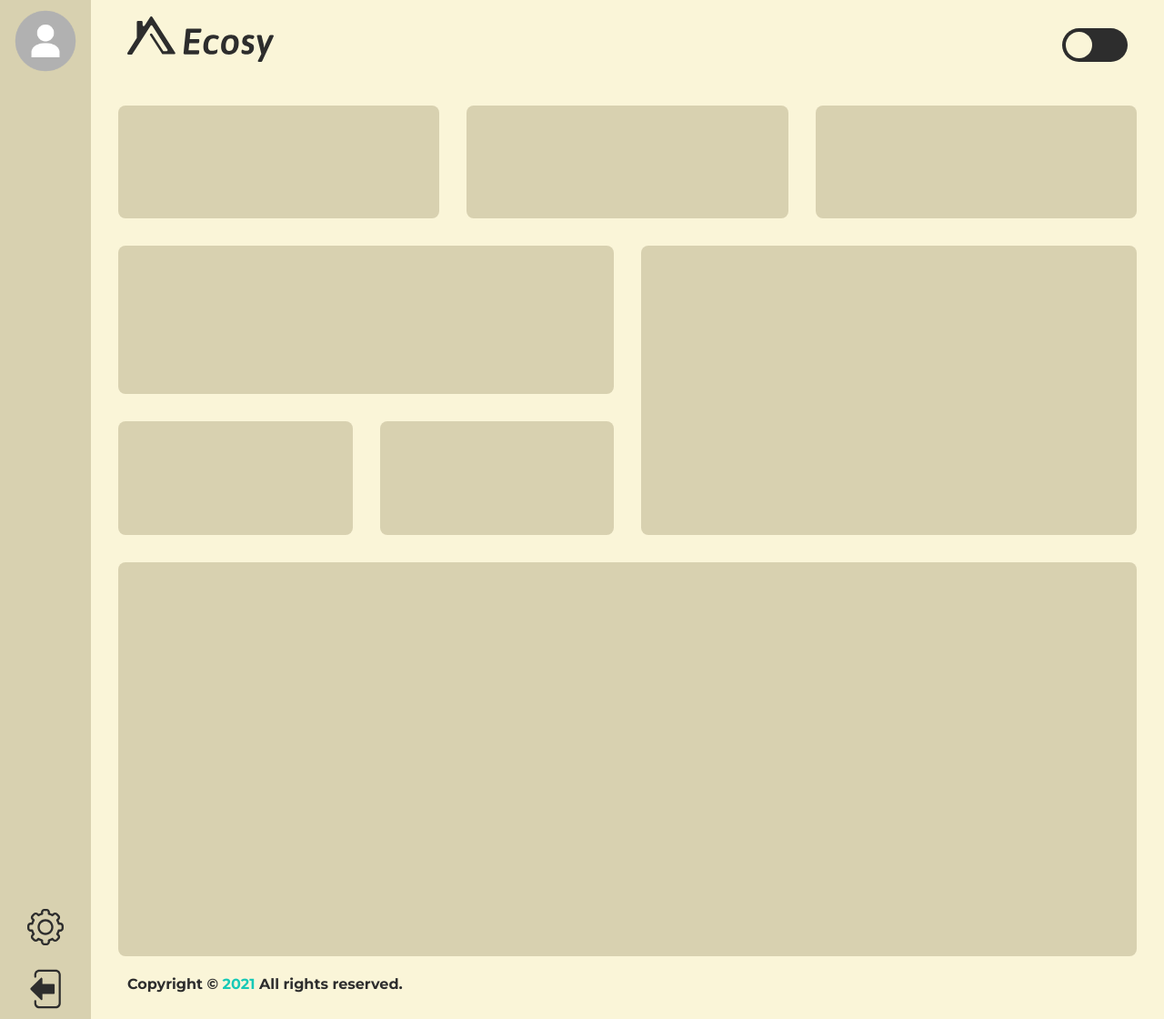
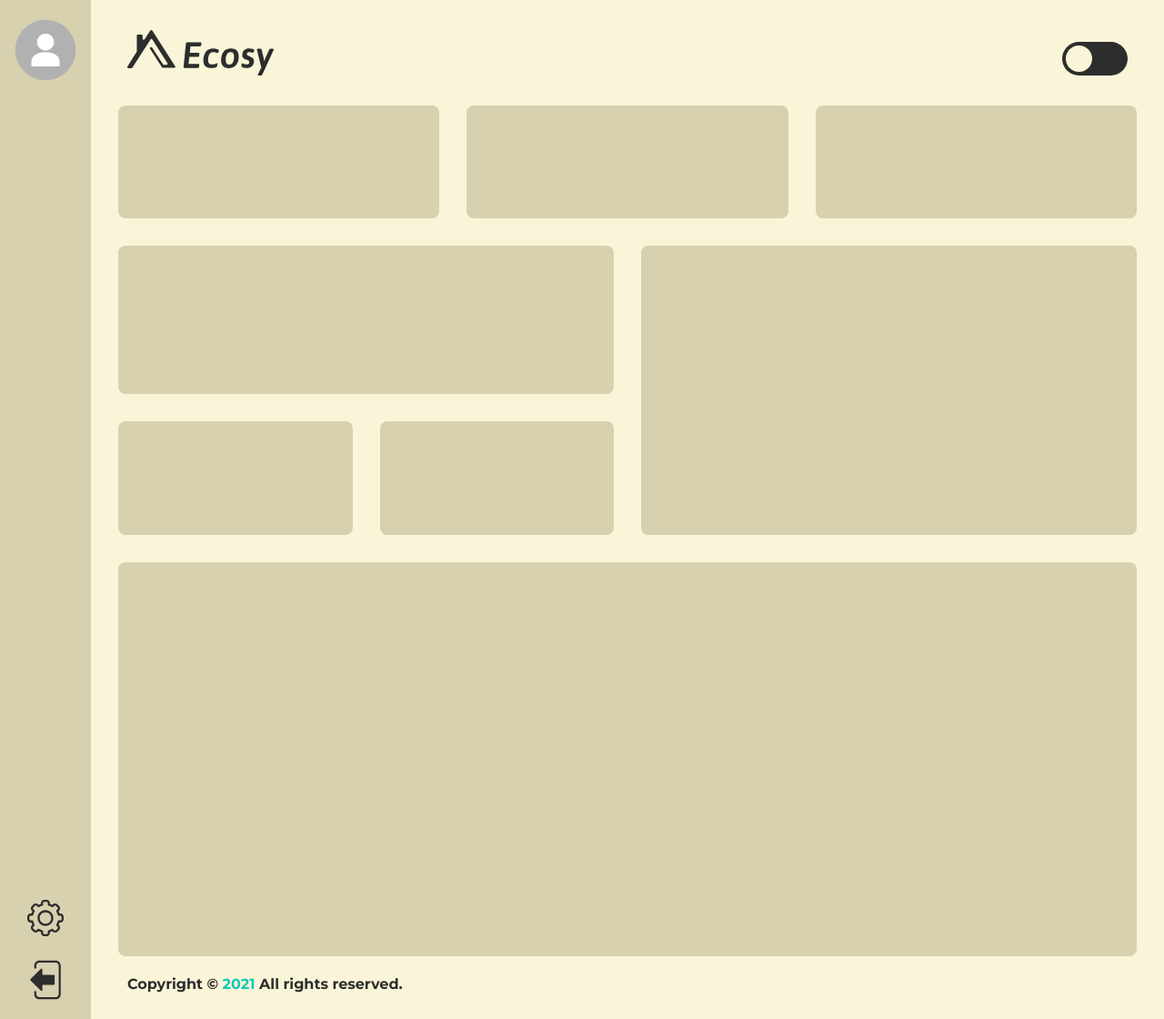
Before and after one commit to Remy2072/Duurzaam-Huis, a PHP site: page / in a window 1280 px wide. Shown: the whole page at 91% size. Run offline with PHP 8.4, Linux system fonts and the light colour scheme.

Commit message:
Bug fixes

```diff
--- a/DuurzaamHuis/assets/styles/style.css
+++ b/DuurzaamHuis/assets/styles/style.css
@@ -49,11 +49,13 @@ body {
 
 .lowerIcons{
   width: 100%;
+  margin-bottom: 0.5em;
 }
 
 .profiel {
   max-height: 4em;
   flex: 1;
+  margin-top: 0.5em;
 }
 
 div.instellingen {
@@ -248,7 +250,8 @@ div.instellingen:hover {
 	justify-content: space-between;
 	align-items: baseline;
 	align-content: center;
-  /* background-color: #1c1c1f; */
+  /* background-color: red; */
+  margin-top: 1.5em;
 }
 
 
@@ -380,7 +383,6 @@ body.darkmode .logo {
 }
 
 
-/* ?profile picture op de zelfde hoogte als het ecosy logo
-   ?het ecosy logo iets meer omlaag dat het in het midden zit
-   ?loguit en settings knop op de zelfde hoogte als de copyright text
-   ?zorgen dat wanneer je inlogt dat je direct naar de darkmode version gaat */
+/*
+   ?zorgen dat wanneer je inlogt dat je direct naar de darkmode version gaat
+   ?Darkmode knop moet gefixt zijn */
--- a/DuurzaamHuis/index.html
+++ b/DuurzaamHuis/index.html
@@ -28,12 +28,14 @@
 
       <div style="text-align: center;" class="item sidebar">
         <div class="upperIcon">
-          <img class="profiel" src="assets/images/Elon-Musk.png" alt="profile-picture" />
+          <img class="profiel" src="assets/images/Elon-Musk.png" alt="profile-picture">
         </div>
 
         <div class="lowerIcons">
-          <div class="instellingen" src="assets/images/settings.svg" alt="settings"/></div>
-          <div class="logout" src="assets/images/logout.svg" alt="logoutknop" /></div>
+          <div class="instellingen" src="assets/images/settings.svg" alt="settings"></div>
+          <a href="pages/login.html">
+            <div class="logout" src="assets/images/logout.svg" alt="logoutknop"></div>
+          </a>
         </div>
       </div>
 
```
